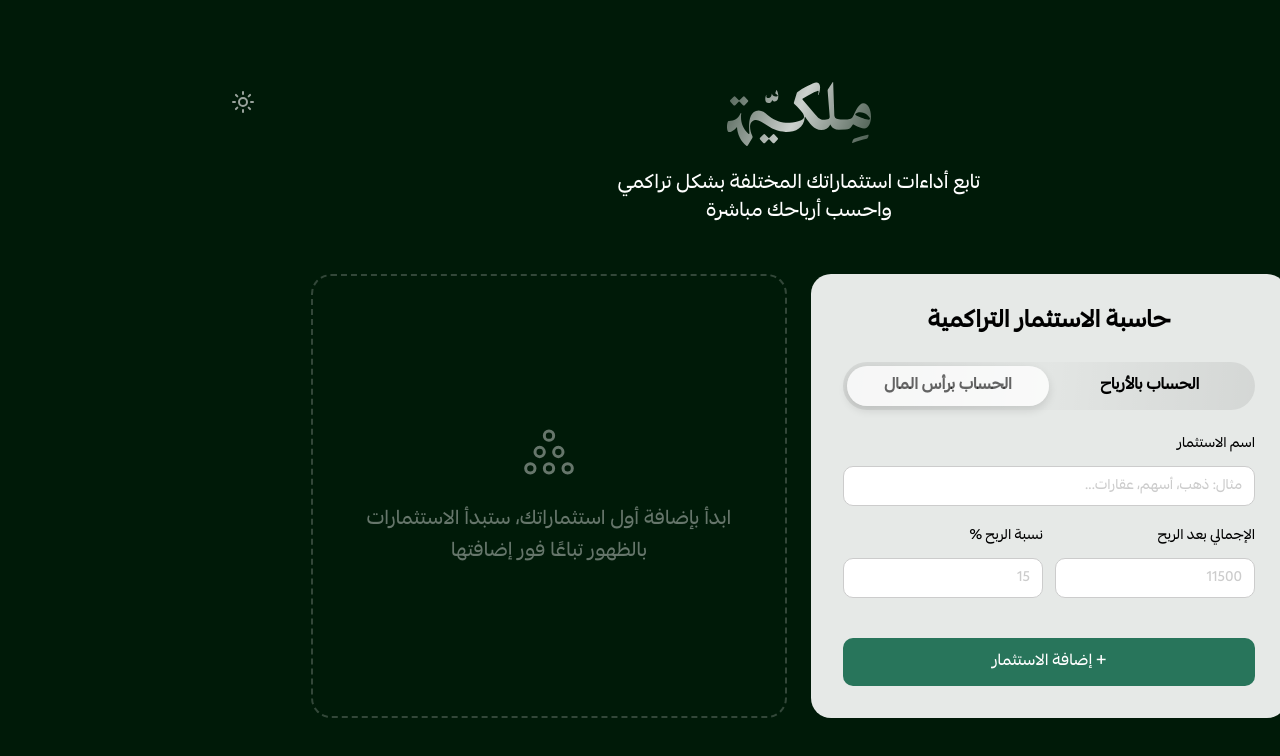
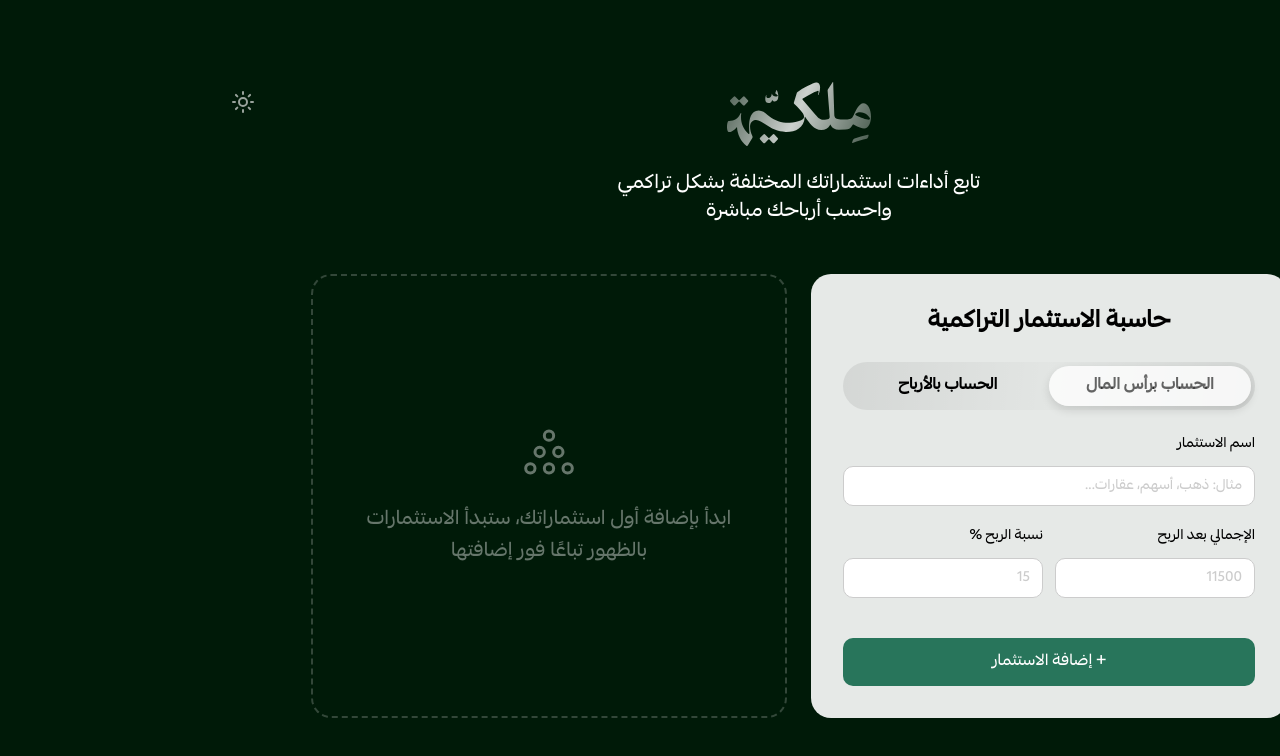
Before and after one commit to arahmanatif/investment-tracker, a Next.js app: page / in a window 1280 px wide. Shown: the top 756 px of the page. Built offline with nearby package versions, Linux system fonts and the light colour scheme.

Commit message:
Fix segmented control click mismatch - use flex-row-reverse for RTL

```diff
--- a/app/page.js
+++ b/app/page.js
@@ -184,7 +184,7 @@ export default function InvestmentTracker() {
 
             {/* Segmented Control with Animation - 4px padding strictly */}
             <div
-              className="h-12 rounded-full mb-6 flex relative"
+              className="h-12 rounded-full mb-6 flex flex-row-reverse relative"
               style={{
                 padding: '4px',
                 background: 'linear-gradient(96.28deg, rgba(0, 0, 0, 0.08) 0%, rgba(0, 0, 0, 0.016) 50%, rgba(0, 0, 0, 0.08) 100%)'
@@ -197,7 +197,7 @@ export default function InvestmentTracker() {
                   top: '4px',
                   bottom: '4px',
                   width: 'calc(50% - 4px)',
-                  left: inputMode === 'total' ? '4px' : 'calc(50%)'
+                  right: inputMode === 'total' ? '4px' : 'calc(50%)'
                 }}
               />
               <button
```
